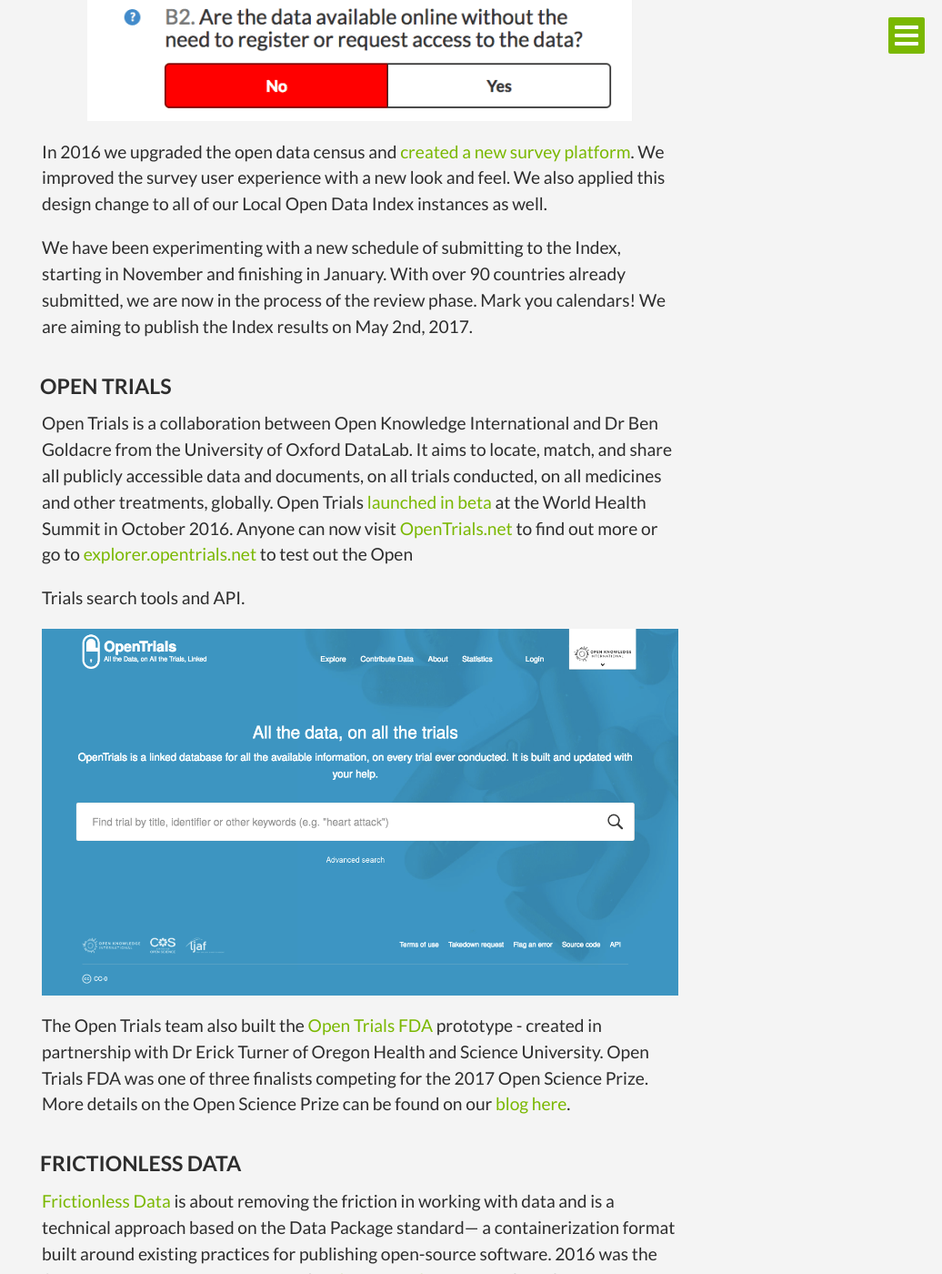
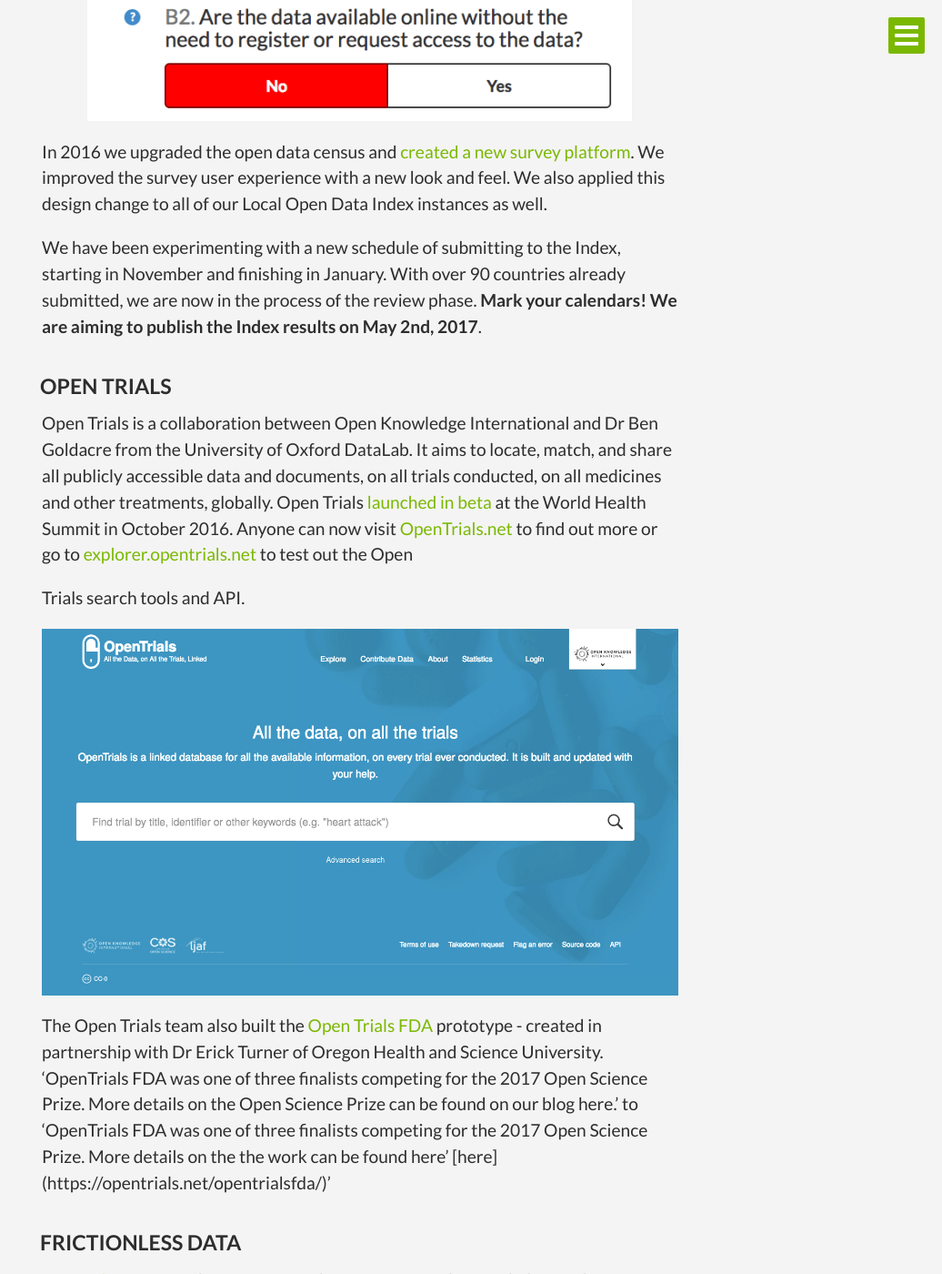
Before and after one commit to okfn/annual-report-2018, a Jekyll site: the page built from index.html, in a window 1280 px wide and 1400 px high, scrolled down 2788 px. Shown: the whole window at 91% size, without its empty margins (244-1280 px from the left). Built offline with Jekyll 4.4.1, drawn with Linux system fonts in a browser that asks for light colours; some web fonts are replaced.

Commit message:
Update content.yml

```diff
--- a/_data/content.yml
+++ b/_data/content.yml
@@ -29,7 +29,7 @@
 
     In 2016 we upgraded the open data census and [created a new survey platform](https://blog.okfn.org/2017/01/17/structuring-a-global-online-survey-a-question-engine-for-open-data-surveys/). We improved the survey user experience with a new look and feel. We also applied this design change to all of our Local Open Data Index instances as well.
 
-    We have been experimenting with a new schedule of submitting to the Index, starting in November and finishing in January. With over 90 countries already submitted, we are now in the process of the review phase. Mark you calendars! We are aiming to publish the Index results on May 2nd, 2017.
+    We have been experimenting with a new schedule of submitting to the Index, starting in November and finishing in January. With over 90 countries already submitted, we are now in the process of the review phase. **Mark your calendars! We are aiming to publish the Index results on May 2nd, 2017**.
 
     ### Open Trials
     Open Trials is a collaboration between Open Knowledge International and Dr Ben Goldacre from the University of Oxford DataLab. It aims to locate, match, and share all publicly accessible data and documents, on all trials conducted, on all medicines and other treatments, globally. Open Trials [launched in beta](http://opentrials.net/2016/10/10/opentrials-launches-beta-version-today-at-the-world-health-summit/) at the World Health Summit in October 2016. Anyone can now visit [OpenTrials.net](http://opentrials.net/) to find out more or go to [explorer.opentrials.net](https://explorer.opentrials.net/) to test out the Open
@@ -38,7 +38,7 @@
 
     ![opentrials-screen](img/opentrials-screen.png)
 
-    The Open Trials team also built the [Open Trials FDA](https://fda.opentrials.net/search) prototype - created in partnership with Dr Erick Turner of Oregon Health and Science University. Open Trials FDA was one of three finalists competing for the 2017  Open Science Prize. More details on the Open Science Prize can be found on our [blog here](http://opentrials.net/2017/01/10/opentrialsfda-voted-into-top-3-of-open-science-prize/).
+    The Open Trials team also built the [Open Trials FDA](https://fda.opentrials.net/search) prototype - created in partnership with Dr Erick Turner of Oregon Health and Science University. 'OpenTrials FDA was one of three finalists competing for the 2017 Open Science Prize. More details on the Open Science Prize can be found on our blog here.' to 'OpenTrials FDA was one of three finalists competing for the 2017 Open Science Prize. More details on the the work can be found here' [here] (https://opentrials.net/opentrialsfda/)'
 
     ### Frictionless Data
     [Frictionless Data](http://frictionlessdata.io/) is about removing the friction in working with data and is a technical approach based on the Data Package standard— a containerization format built around existing practices for publishing open-source software. 2016 was the first year of a two-year grant from the [Sloan Foundation](https://sloan.org/) to explore the use of Data Packages in research.
```
